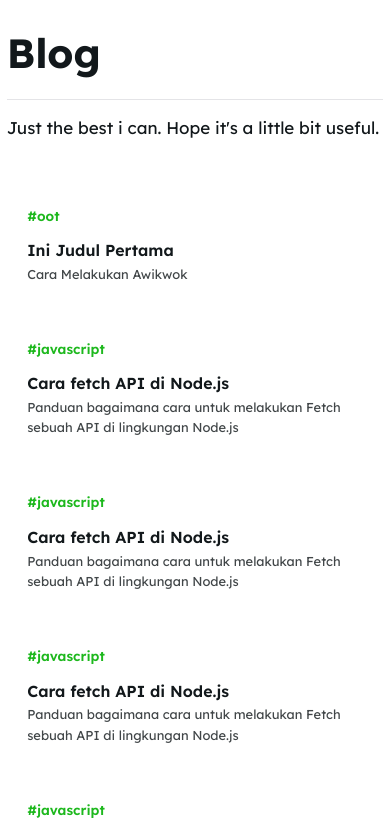
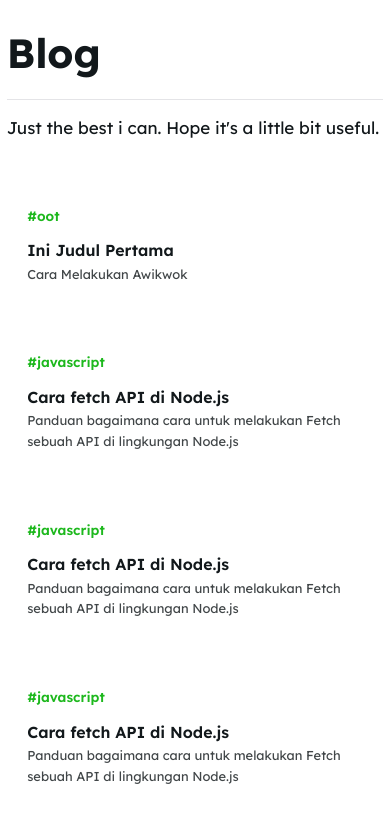
Before and after one commit to tarsisius/nextjs-static-blog, a Next.js app: page / in a window 390 px wide. Shown: the top 836 px of the page. Built offline with nearby package versions, Linux system fonts and the light colour scheme.

Commit message:
Minor Update

```diff
--- a/pages/[slug].js
+++ b/pages/[slug].js
@@ -9,7 +9,7 @@ export default function Detail({ post }) {
   return (
     <>
       <Head>
-        <title>{siteName}|{post.title} </title>
+        <title>{siteName} | {post.title} </title>
       </Head>
       <div className="detail__image">
         <div className="back"></div>
--- a/pages/index.js
+++ b/pages/index.js
@@ -3,7 +3,6 @@ import Box from "@/components/Box";
 import Pagination from "@/components/Pagination";
 import { getPosts } from "@/libs/markdown";
 import { siteName, perPage } from "@/libs/config";
-// import Navigation from "@/components/Navigation";
 
 export default function Page({ posts, totalPages, currentPage }) {
   return (
@@ -11,7 +10,6 @@ export default function Page({ posts, totalPages, currentPage }) {
       <Head>
         <title>{siteName}</title>
       </Head>
-      {/* <Navigation /> */}
       <section className="post-list">
         {posts.map((post, i) => (
           <Box key={i} {...post} />
--- a/pages/kategori/[[...param]].js
+++ b/pages/kategori/[[...param]].js
@@ -8,7 +8,7 @@ export default function Category({ posts, category, totalPages, currentPage }) {
   return (
     <>
      <Head>
-        <title>{siteName}|{category} </title>
+        <title>{siteName} | {category} </title>
       </Head>
       <a className="identation">#{category}</a>
       <section className="post-list">
--- a/styles/globals.css
+++ b/styles/globals.css
@@ -302,14 +302,14 @@ header {
   transform: translateX(0) translateY(0) rotate(6deg) skewX(0) skewY(0)
     scaleX(1) scaleY(1);
   background-image: linear-gradient(90deg, rgb(163, 230, 53), rgb(34, 197, 94));
-  border-radius: .25em;
+  border-radius: 0.25em;
 }
 .detail__image .real div {
   position: unset !important;
 }
 
 .detail__image .real div .image {
-  border-radius: .25em;
+  border-radius: 0.25em;
   overflow: hidden;
   object-fit: contain;
   width: 100% !important;
@@ -389,8 +389,12 @@ footer {
 }
 @media only screen and (max-width: 480px) {
   .post-list {
-    grid-gap: 1em;
+    grid-gap: 2em;
     grid-template-columns: 1fr;
+  }
+  .box__image .back {
+    transform: translateX(0) translateY(0) rotate(6deg) skewX(0) skewY(0)
+      scaleX(1) scaleY(1);
   }
   .box__image .real a div {
     height: auto;
```
